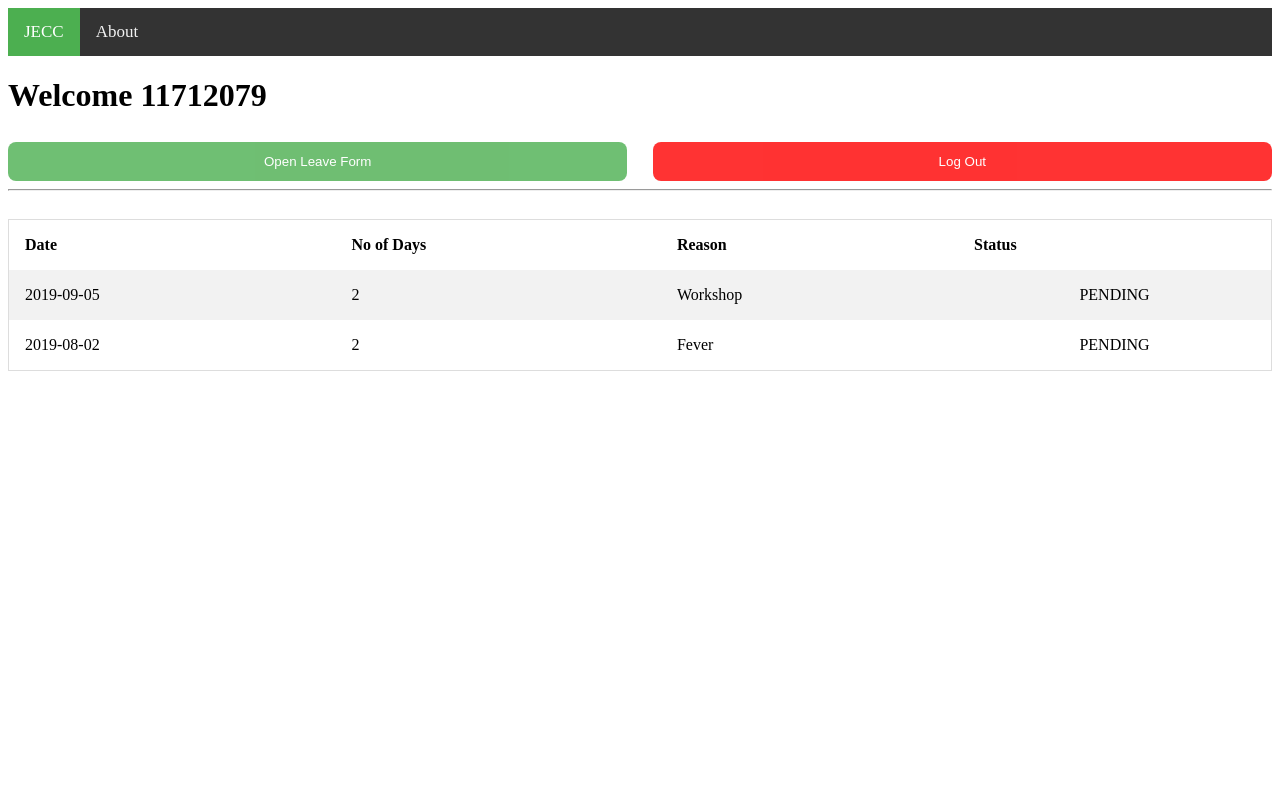
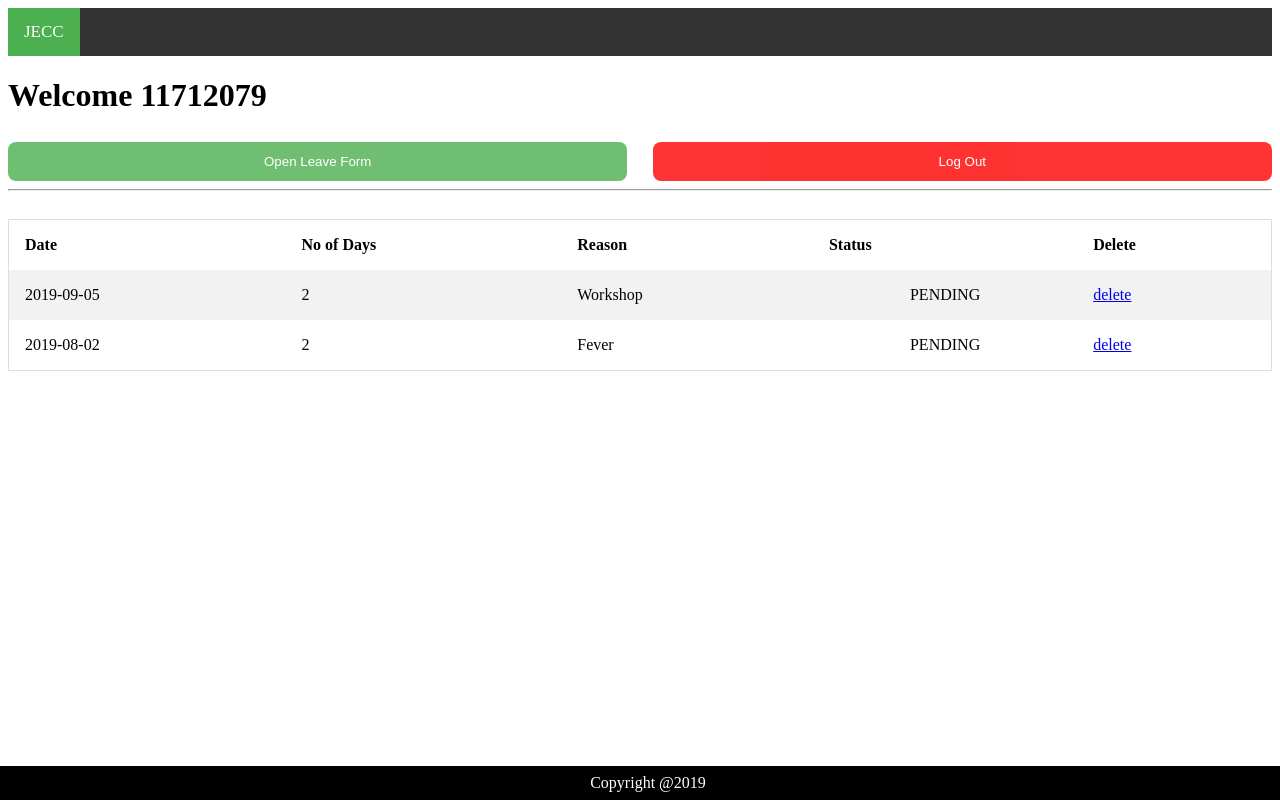
Before and after one commit to rashiraffi/leave-management, a PHP site: page /users/student.php in a window 1280 px wide. Run offline with PHP 8.4, Linux system fonts and the light colour scheme; a user stored in the database is signed in; data comes from the database, SQL or seed files in the repository; data that the repository does not hold is empty.

Commit message:
02/08/2019

```diff
--- a/CSS/student.css
+++ b/CSS/student.css
@@ -145,8 +145,8 @@ input[type=submit]{
 /******************************NAVBAR********************/
 
 .topnav {
-  background-color: #333;
-  overflow: hidden;
+  	background-color: #333;
+  	overflow: hidden;
 }
 
 .topnav a {
@@ -171,6 +171,20 @@ input[type=submit]{
 
 .topnav .icon {
   display: none;
+}
+.right{
+	float: right;
+}
+.footer {
+  position: fixed;
+  left: 0;
+  bottom: 0;
+  width: 100%;
+  background-color: black;
+  color: white;
+  text-align: center;
+  padding: 8px;
+  color:white;
 }
 
 /******************************NAVBAR********************/
@@ -231,5 +245,9 @@ input[type=submit]{
     	display: block;
     	text-align: left;
   	}
+  	.footer
+  	{
+  		position: inherit;
+  	}
 
 }
--- a/users/student.php
+++ b/users/student.php
@@ -31,7 +31,7 @@
             $result="ERROR: Try again later..";
         }
     }
-    $records=mysqli_query($conn,"SELECT d_no, l_date, reason, status FROM Student_ldb WHERE u_id = $uid ORDER BY l_date DESC");
+    $records=mysqli_query($conn,"SELECT l_id, u_id, d_no, l_date, reason, status FROM Student_ldb WHERE u_id = $uid ORDER BY l_date DESC");
 
 ?>
 
@@ -51,11 +51,10 @@
     <body>
         <div class="topnav" id="myTopnav">
             <a href="#home" class="active">JECC</a>
-            <a href="#about">About</a>
             <a href="javascript:void(0);" class="icon" onclick="myFunction()">
                 <i class="fa fa-bars"></i>
             </a>
-</div>
+        </div>
         <h1>Welcome <?php echo $uid ?></h1>
         <div class="row">
             <div class="col-50-left open">
@@ -118,6 +117,7 @@
                     <th>No of Days</th>
                     <th>Reason</th>
                     <th >Status</th>
+                    <th >Delete</th>
                 </tr>
                 <?php
                     if(mysqli_num_rows($records)==0)
@@ -134,12 +134,15 @@
                             echo "<td>".$rec['d_no']."</td>";
                             echo "<td>".$rec['reason']."</td>";
                             echo "<td class='text-center'>".$rec['status']."</td>";
+                            echo "<td><a href='../PHP/sdel.php?id=".$rec['l_id']."&uid=".$rec['u_id']."'>delete</a></td>";
                         echo "</tr>";
 
                     }
                 ?>
             </table>
-
+        </div>
+        <div class="footer">
+            Copyright @2019
         </div>
     </body>
 </html>
```
Also changed, not shown: PHP/sdel.php (added, +33 -0 lines), js/student.js (line endings or trailing spaces).
